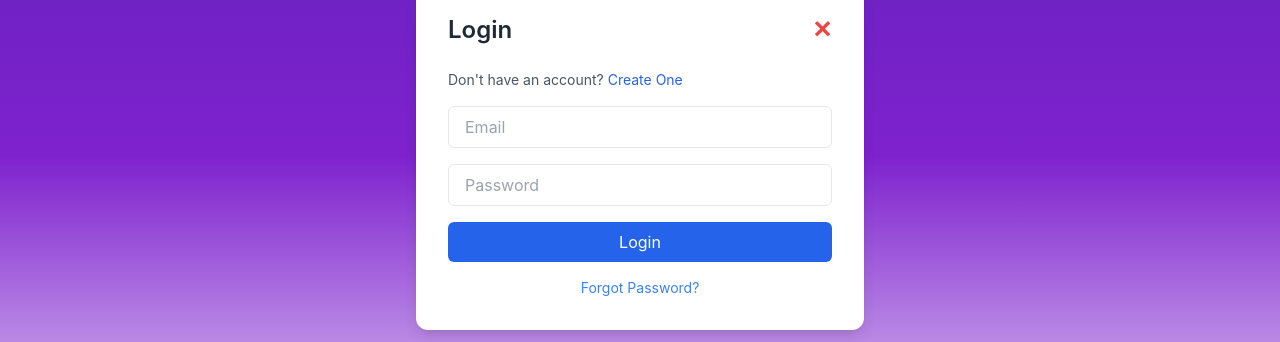
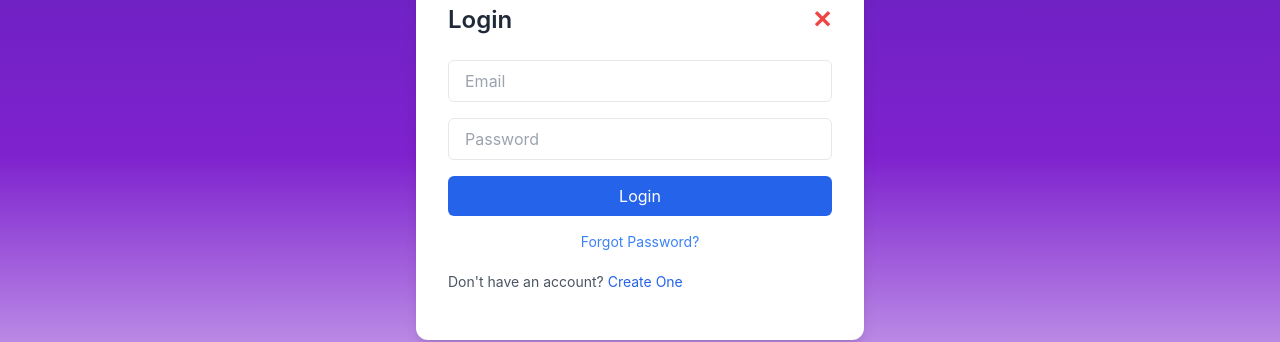
Before and after one commit to ChaudaryAbdullah/KDD-website, a React (Vite) app in the folder frontend/: page /login in a window 1280 px wide. Shown: the part 244-586 px from the top of the page. Built offline with nearby package versions, Linux system fonts and the light colour scheme; no server answers.

Commit message:
admin credentials added

```diff
--- a/frontend/src/pages/Login.tsx
+++ b/frontend/src/pages/Login.tsx
@@ -55,13 +55,6 @@ const LoginForm = () => {
           </button>
         </div>
 
-        <div className="text-sm text-gray-600 mb-4">
-          Don't have an account?{" "}
-          <Link to="/signup" className="text-blue-600 hover:underline">
-            Create One
-          </Link>
-        </div>
-
         <form onSubmit={handleSubmit} className="space-y-4">
           <input
             type="email"
@@ -94,7 +87,15 @@ const LoginForm = () => {
             Forgot Password?
           </a>
         </div>
+
+        <div style={{ marginTop: 20 }} className="text-sm text-gray-600 mb-4">
+          Don't have an account?{" "}
+          <Link to="/signup" className="text-blue-600 hover:underline">
+            Create One
+          </Link>
+        </div>
       </div>
+
       <ToastContainer />
     </div>
   );
```
